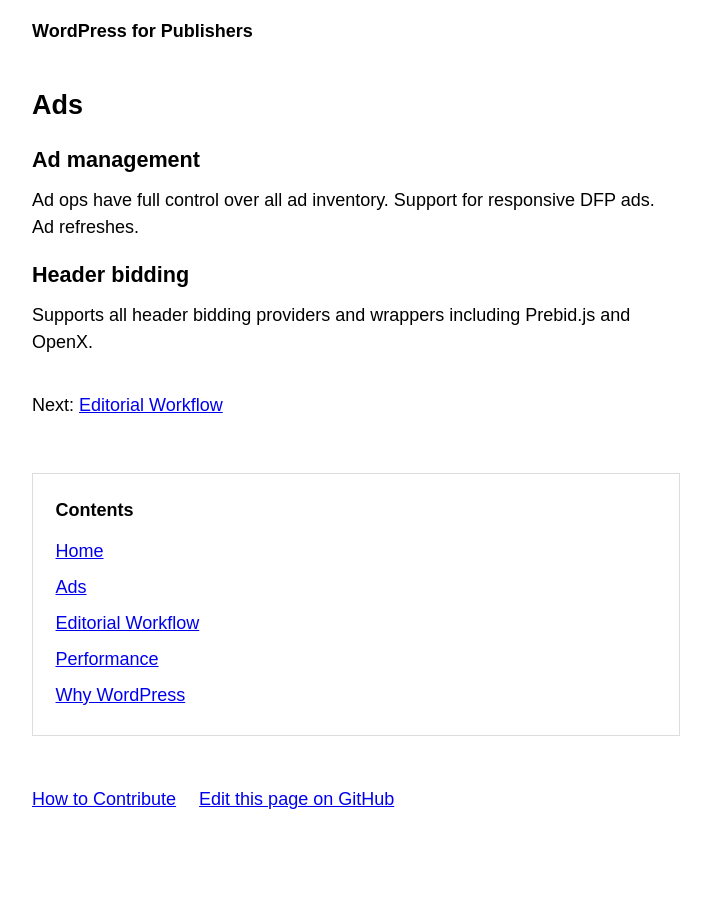
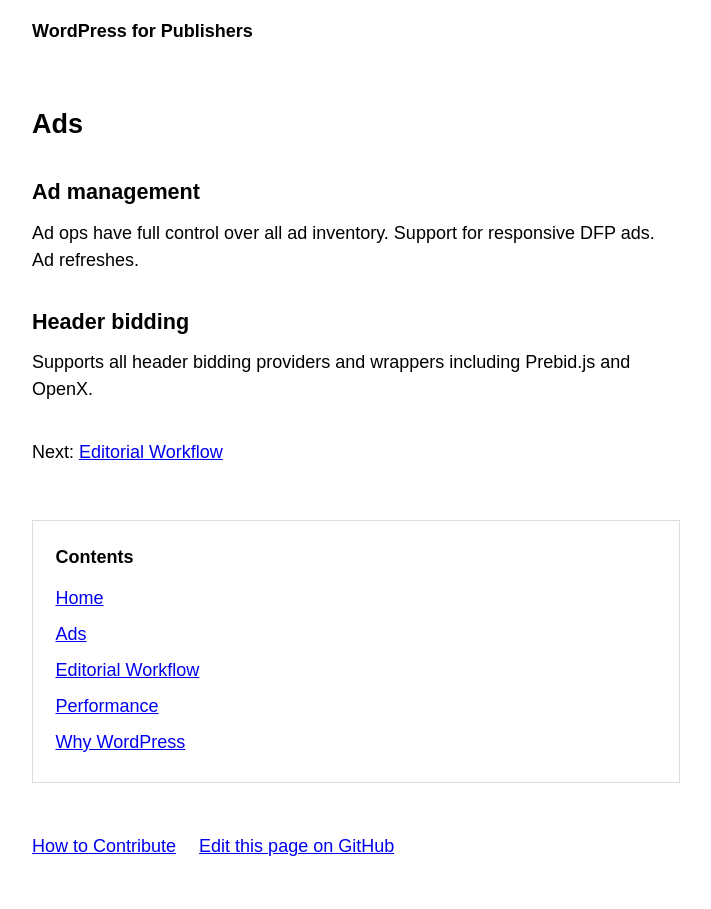
Before and after one commit to kasparsd/wp-for-publishers, a Jekyll site: the page built from docs/_guidebook/ads.md, in a window 1280 px wide. Shown: the whole page, without its empty margins (284-995 px from the left). Built offline with Jekyll 4.4.1, drawn with Linux system fonts in a browser that asks for light colours.

Commit message:
Space the headings more

```diff
--- a/docs/assets/css/style.css
+++ b/docs/assets/css/style.css
@@ -1,5 +1,5 @@
 body { font:18px/1.5 sans-serif; margin:0; padding:0; }
-h1, h2, h3, h4, h5, h6 { margin-bottom: 0.5em; }
+h1, h2, h3, h4, h5, h6 { margin-bottom:0.5em; margin-top:1.5em; }
 h2, h3 { font-size:1.2em; }
 h4, h5, h6 { font-size:1em; }
 pre { background: #eee; padding:0.5em; overflow:auto; }
```
